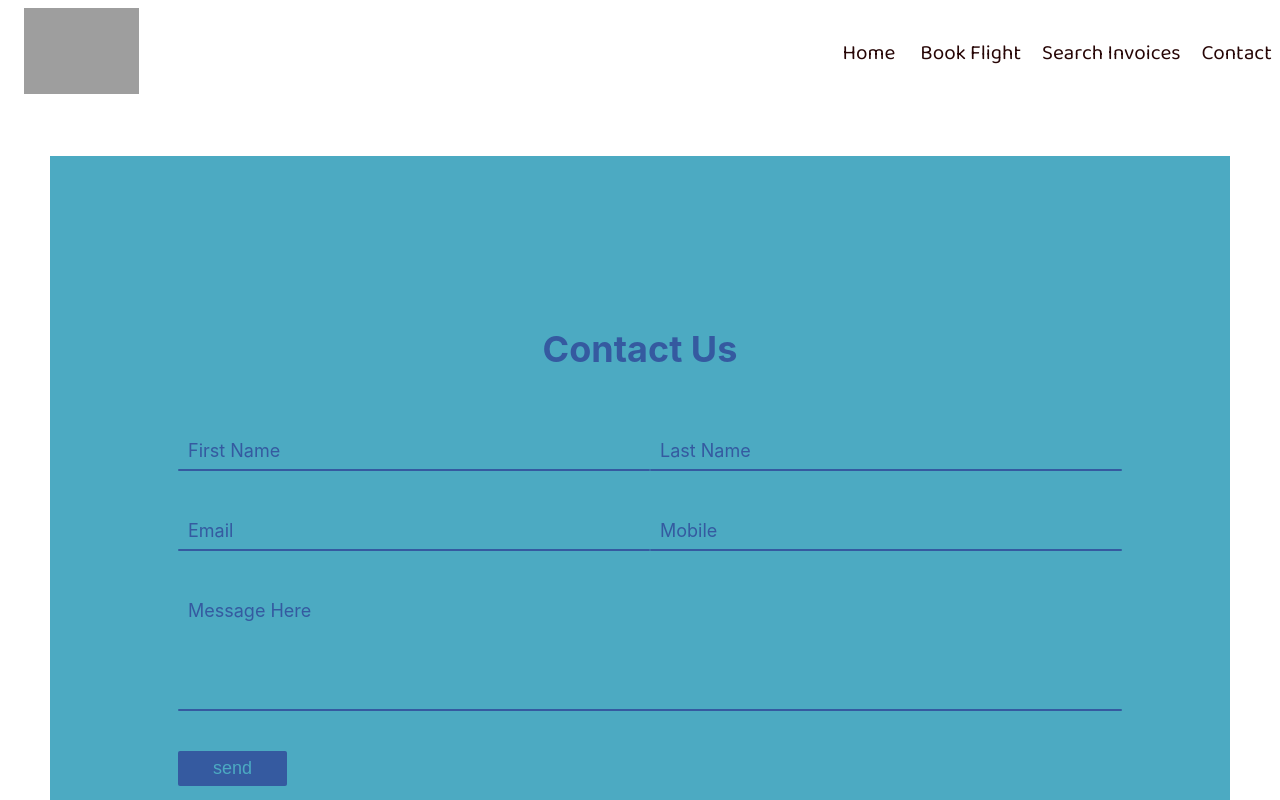
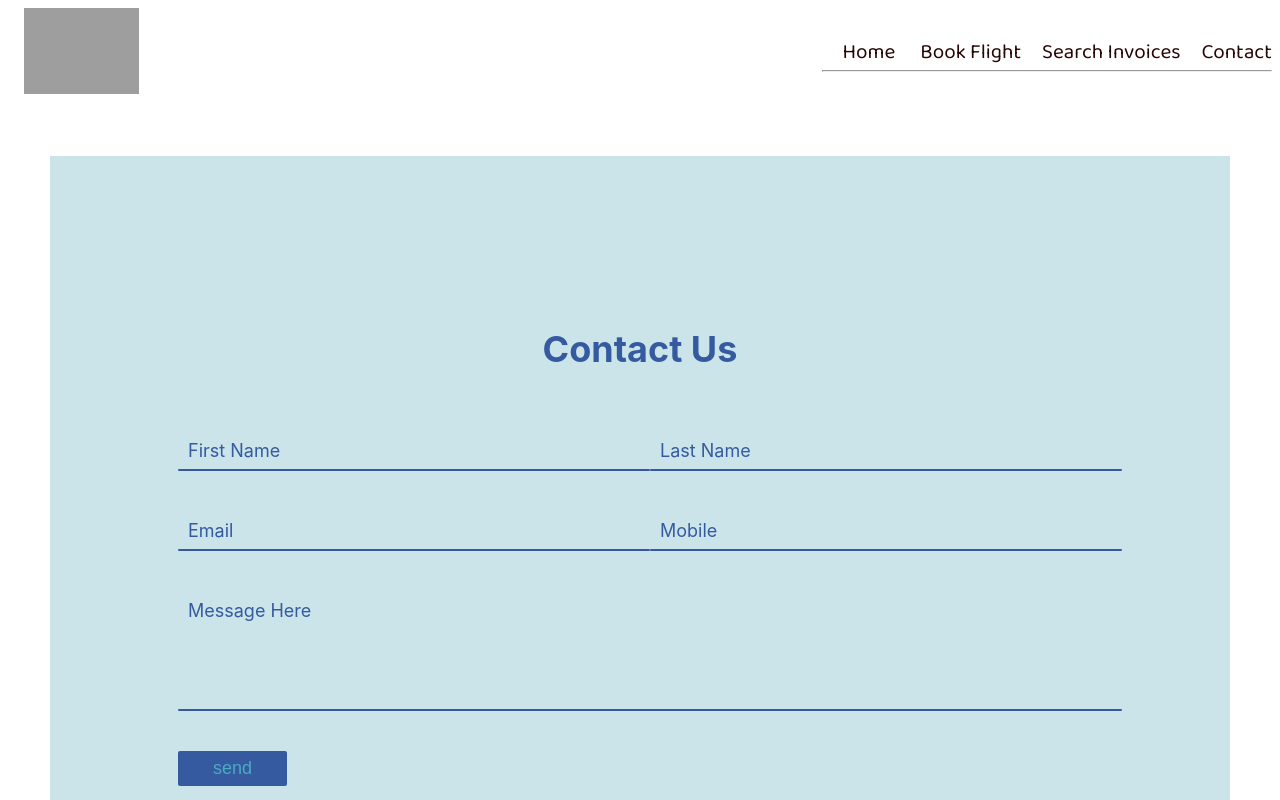
Before and after one commit to anandgupta887/Err_404-Indicoders-005-flight_with_gst_invoice, a React (Create React App) app: page /contact-us in a window 1280 px wide. Shown: the top 800 px of the page. Built offline with nearby package versions, Linux system fonts and the light colour scheme; grey boxes are pictures that could not be loaded.

Commit message:
small fixes on contact n other

```diff
--- a/src/App.js
+++ b/src/App.js
@@ -18,8 +18,11 @@ function App() {
             <Header />
             <Contact />
           </Route>
+          <Route path="/thankyou">
+            <h1>This is thank you page</h1>
+          </Route>
           <Route path="/">
-            <Header />
+            <Header home />
             <Home />
             <Services />
           </Route>
--- a/src/assests/components/Header.js
+++ b/src/assests/components/Header.js
@@ -14,7 +14,7 @@ const useStyles = makeStyles((theme) => ({
   },
 }));
 
-function Header() {
+function Header({ home }) {
   const classes = useStyles();
   const [open, setOpen] = useState(false);
 
@@ -47,7 +47,7 @@ function Header() {
               <a href="/" className="header_a_link">
                 Home{" "}
               </a>
-              <a href="#book" className="header_a_link">
+              <a href={home ? `#book` : `/#book`} className="header_a_link">
                 Book Flight
               </a>
               <a onClick={handleOpen} className="header_a_link">
@@ -66,6 +66,7 @@ function Header() {
               </a>
             </li>
           </ul>
+          <hr />
         </div>
       </div>
     </div>
--- a/src/assests/components/Services.js
+++ b/src/assests/components/Services.js
@@ -42,7 +42,7 @@ function Services() {
   };
 
   return (
-    <div className="services">
+    <div id="book" className="services">
       <h1 className="services_heading">Enter Your Details</h1>
 
       <div className="services_main">
--- a/src/assests/styles/Contact.css
+++ b/src/assests/styles/Contact.css
@@ -3,7 +3,7 @@
   justify-content: center;
   align-items: center;
   min-height: 100vh;
-  background-color: #4caac2;
+  background-color: #cbe4ea;
   margin: 50px;
   /* background: linear-gradient(rgba(0, 0, 0, 0.5),rgba(0, 0, 0, 0.5)) */
   /* ,url('./images/img2.jpg'); */
```
